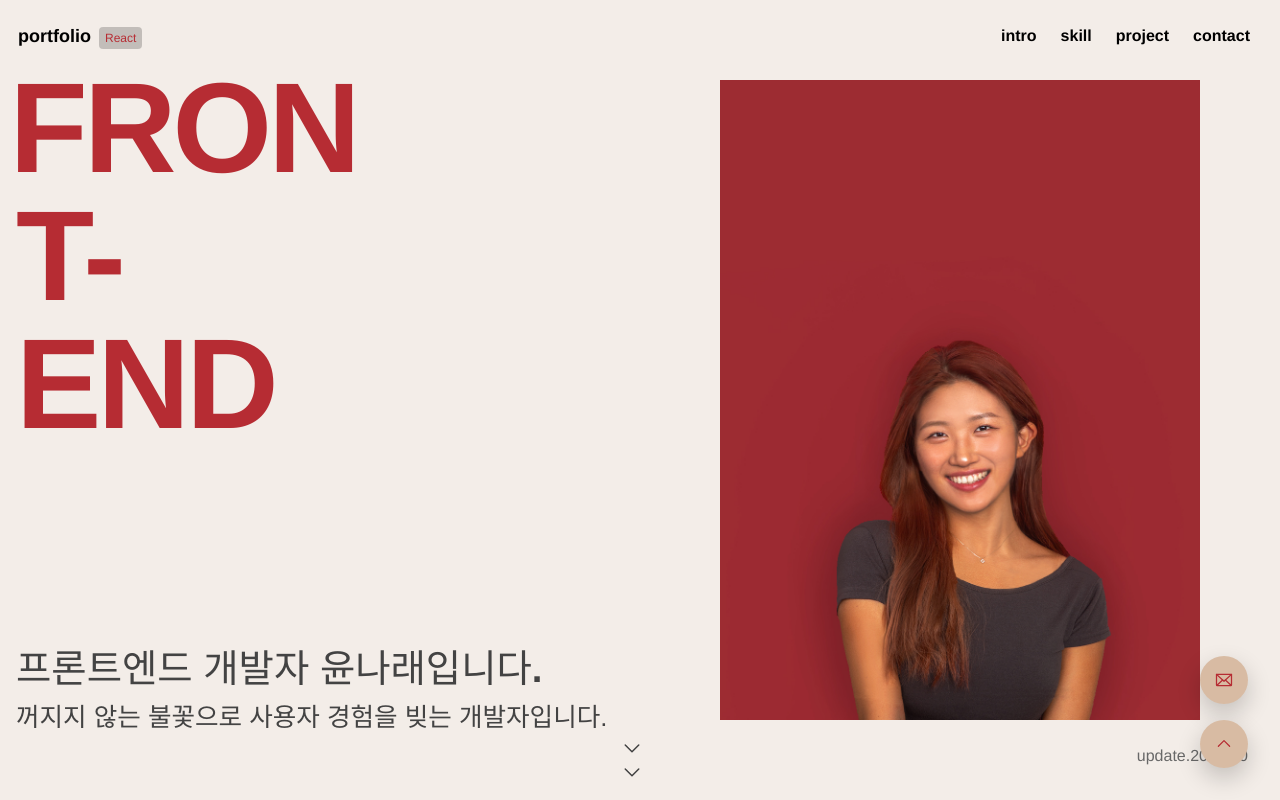
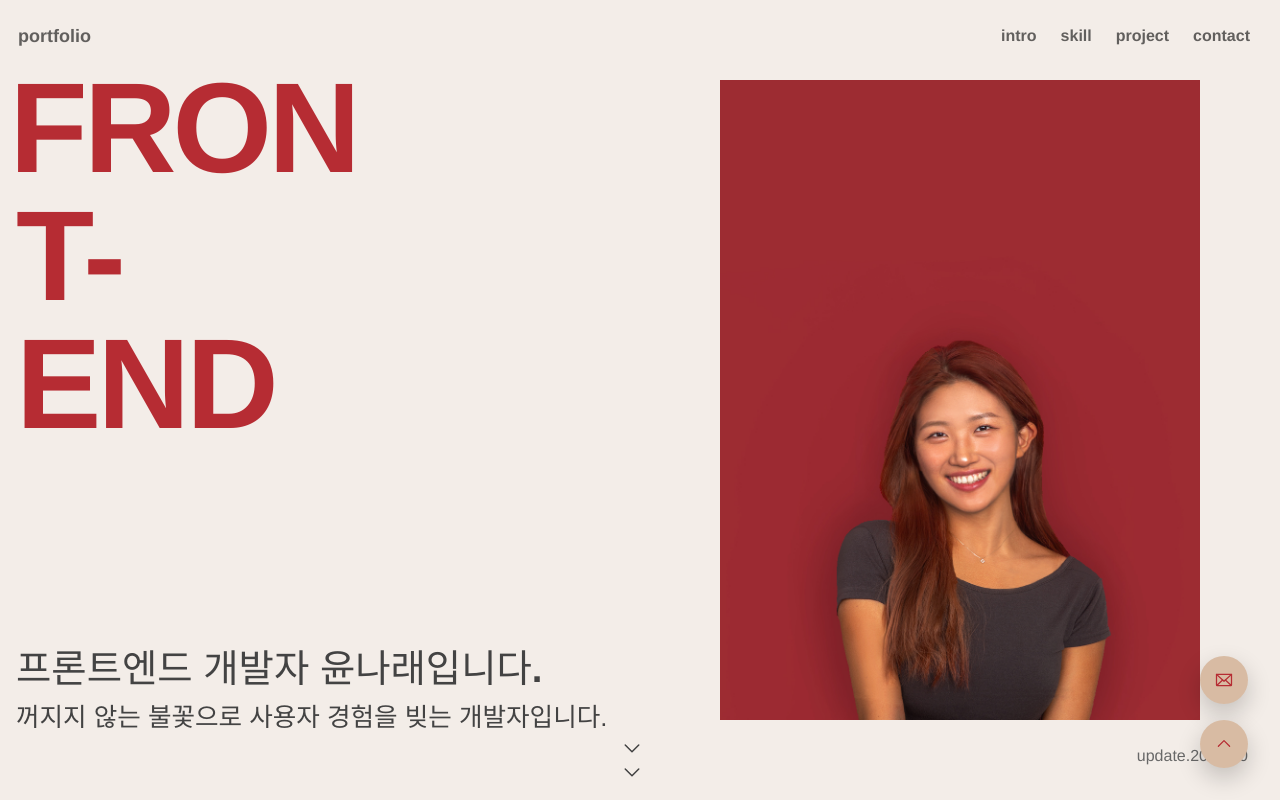
Before and after one commit to yun-narae/learn-react-portfolio, a React (Create React App) app: page / in a window 1280 px wide. Shown: the top 800 px of the page. Built offline with nearby package versions, Linux system fonts and the light colour scheme; a web font is replaced by a local one.

Commit message:
style: Header 스타일 변경

```diff
--- a/src/assets/scss/section/_header.scss
+++ b/src/assets/scss/section/_header.scss
@@ -39,18 +39,8 @@
         .header__logo {
             font-size: rem(18px);
             font-weight: 800;
+            color: rgba(0, 0, 0, 0.6);
             @include mixin.flex-between;
-
-            em {
-                color: var(--red100);
-                font-weight: 400;
-                font-size: rem(12px);
-                padding: rem(4px) rem(6px);
-                border-radius: rem(4px);
-                background-color: rgba(0, 0, 0, 0.2);;
-                margin-left: rem(8px);
-                margin-bottom: rem(4px);
-            }
         }
 
         .header__nav {
@@ -64,6 +54,7 @@
             margin-top: rem(20px);
             padding: 20px;
             background-color: transparent;
+            color: rgba(0, 0, 0, 0.6);
 
             // active style
             transition: transform 0.3s ease-in-out;
--- a/src/components/Header.jsx
+++ b/src/components/Header.jsx
@@ -9,7 +9,7 @@ const Header = () => {
                 {/* 로고 */}
                 <h1 className="header__logo">
                     <a href="/" tabIndex={0}>
-                        portfolio<em>React</em>
+                        portfolio
                     </a>
                 </h1>
 
```
